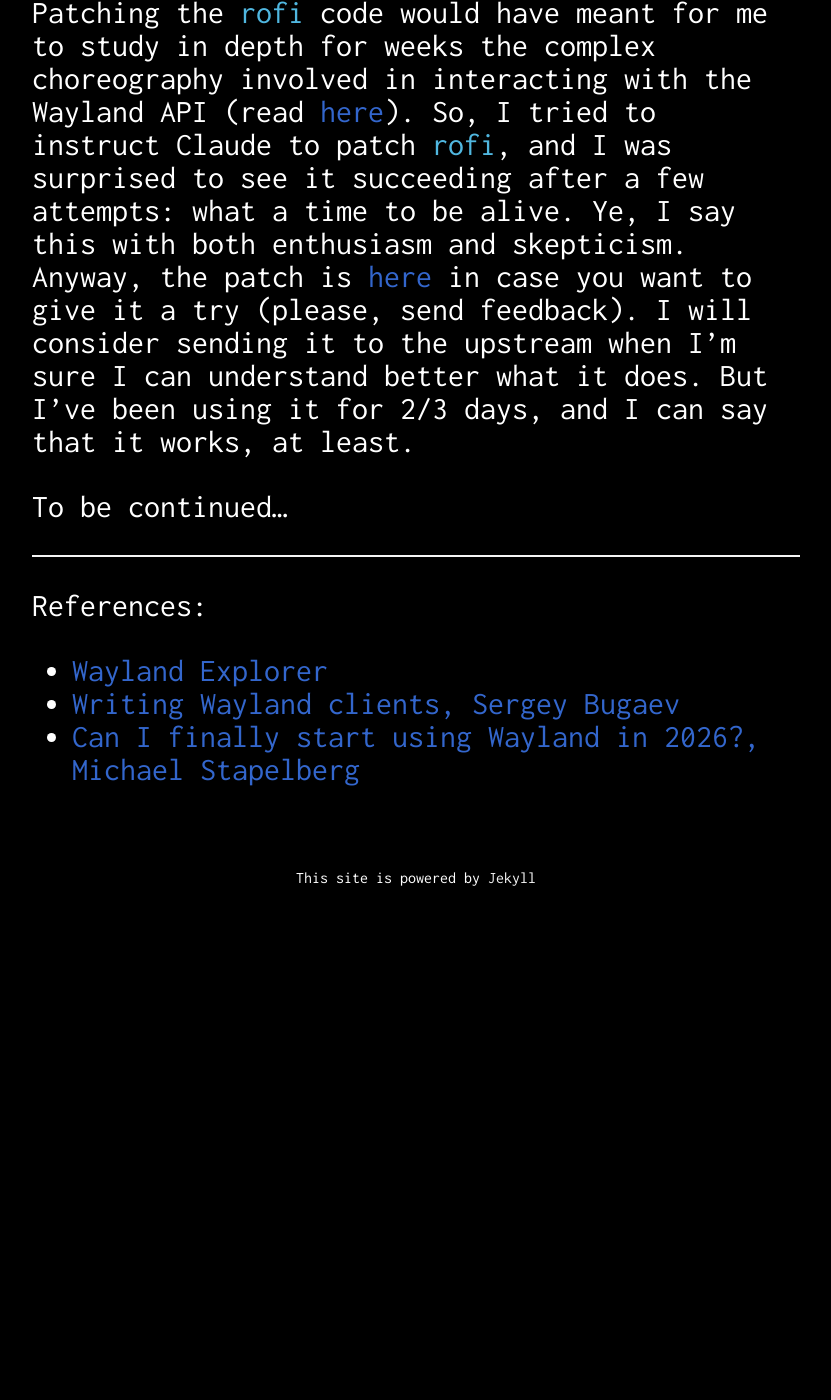
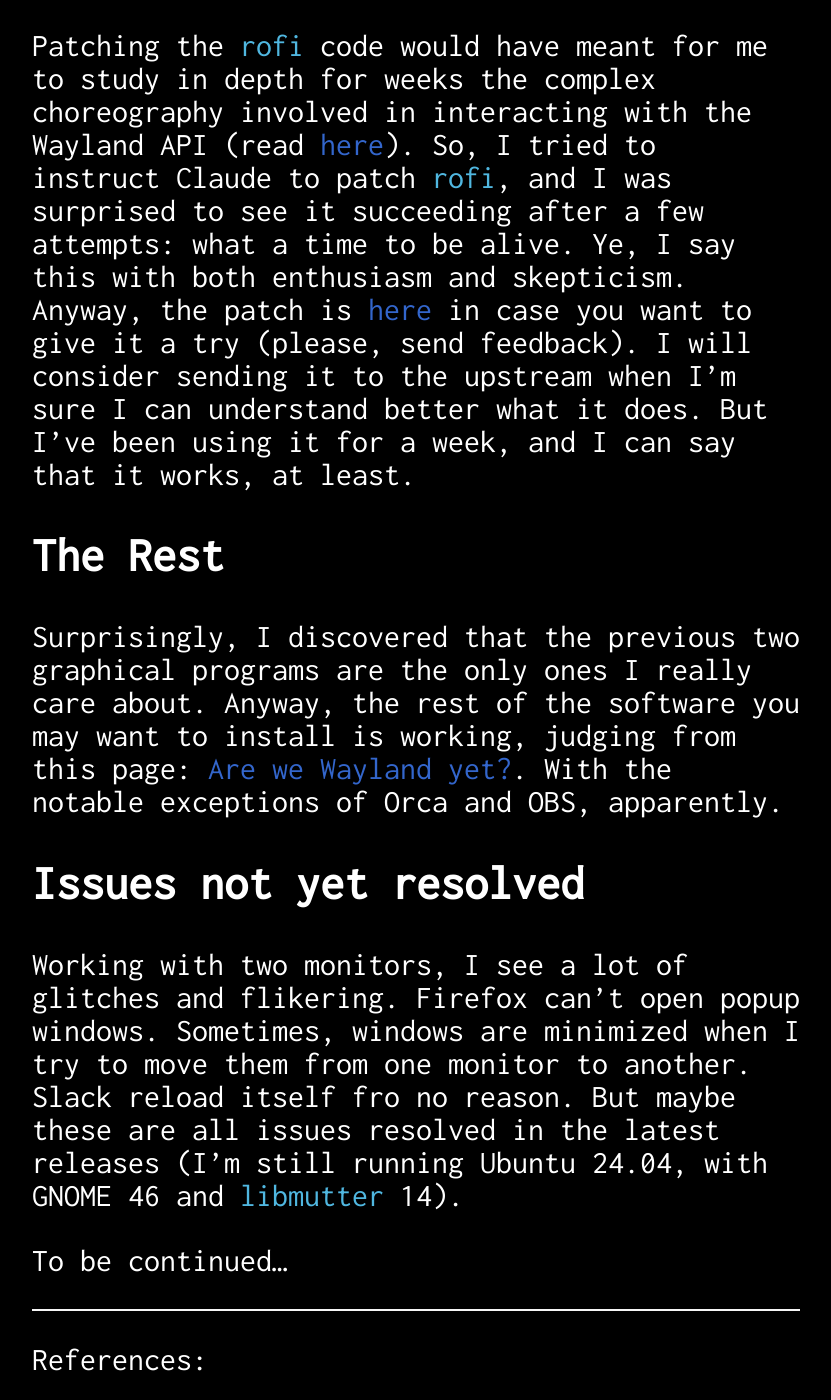
Before and after one commit to giulianopz/giulianopz.github.io, a Jekyll site: the page built from _posts/2026-05-13-switching-to-wayland.md, in a window 1280 px wide and 1400 px high, scrolled down 3799 px. Shown: the whole window, without its empty margins (224-1055 px from the left). Built offline with Jekyll 4.4.1, drawn with Linux system fonts in a browser that asks for light colours; nearby versions of some CDN libraries; before the commit the page ends 4731 px from its top, so only the background shows below that; some of the changed text lies outside the part shown.

Commit message:
chore: update wayland article

```diff
--- a/_posts/2026-05-13-switching-to-wayland.md
+++ b/_posts/2026-05-13-switching-to-wayland.md
@@ -21,7 +21,7 @@
 
 The first thing I noticed is that Guake can't be opened up anymore with its standard keyboard shortcut (`F12`). But, luckily, this can be fixed by registering a new custom shortcut which runs the `toggle-guake` command.
 
-That said, it works decently, except it does not always open in the last active display (see [issue#2115](https://github.com/Guake/guake/issues/2115)). Which is really annoying if you work with an external monitor...
+That said, it works decently (since it still uses GTK3 and so XWayland, see below), except it does not always open in the last active display (see [issue#2115](https://github.com/Guake/guake/issues/2115)). Which is really annoying if you work with an external monitor...
 
 I've considered switching to `ghostty`, but guess what? They are still arguing on who should implement what (see [this](https://github.com/ghostty-org/ghostty/discussions/3459#discussioncomment-13474811) and [this](https://gitlab.gnome.org/GNOME/mutter/-/work_items/973#note_668502)). Probably, I should just try to switch compositor (Sway, Hyprland, niri, river, Wayfire, ...) since they all seem to implement the [wlr layer shell](https://wayland.app/protocols/wlr-layer-shell-unstable-v1) protocol, which clients can use to *create surfaces that are layers of the desktop* (like panels, lock screens, wallpapers, on-screen keyboards, notifications, launchers, drop-down terminals etc.).
 
@@ -39,7 +39,15 @@
 
 Refusing to ditch `rofi` for any other launchers (or one of its forks), I dug into Wayland documentation, and I found out that there's actually an actionable second path for clients like `rofi` which cannot rely on the layer shell on GNOME: the [XDG shell](https://wayland.app/protocols/xdg-shell) protocol.
 
-Patching the `rofi` code would have meant for me to study in depth for weeks the complex choreography involved in interacting with the Wayland API (read [here](https://bugaevc.gitbooks.io/writing-wayland-clients/content/beyond-the-black-square/xdg-shell.html)). So, I tried to instruct Claude to patch `rofi`, and I was surprised to see it succeeding after a few attempts: what a time to be alive. Ye, I say this with both enthusiasm and skepticism. Anyway, the patch is [here](https://github.com/giulianopz/rofi-xdg-shell/tree/2214) in case you want to give it a try (please, send feedback). I will consider sending it to the upstream when I'm sure I can understand better what it does. But I've been using it for 2/3 days, and I can say that it works, at least.
+Patching the `rofi` code would have meant for me to study in depth for weeks the complex choreography involved in interacting with the Wayland API (read [here](https://bugaevc.gitbooks.io/writing-wayland-clients/content/beyond-the-black-square/xdg-shell.html)). So, I tried to instruct Claude to patch `rofi`, and I was surprised to see it succeeding after a few attempts: what a time to be alive. Ye, I say this with both enthusiasm and skepticism. Anyway, the patch is [here](https://github.com/giulianopz/rofi-xdg-shell/tree/2214) in case you want to give it a try (please, send feedback). I will consider sending it to the upstream when I'm sure I can understand better what it does. But I've been using it for a week, and I can say that it works, at least.
+
+## The Rest
+
+Surprisingly, I discovered that the previous two graphical programs are the only ones I really care about. Anyway, the rest of the software you may want to install is working, judging from this page: [ Are we Wayland yet?](https://wearewaylandnow.com/). With the notable exceptions of Orca and OBS, apparently.
+
+## Issues not yet resolved
+
+Working with two monitors, I see a lot of glitches and flikering. Firefox can't open popup windows. Sometimes, windows are minimized when I try to move them from one monitor to another. Slack reload itself fro no reason. But maybe these are all issues resolved in the latest releases (I'm still running Ubuntu 24.04, with GNOME 46 and `libmutter` 14).
 
 
 To be continued...
```
Also changed, not shown: other parts of _posts/2026-05-13-switching-to-wayland.md (+1 -1 lines).
